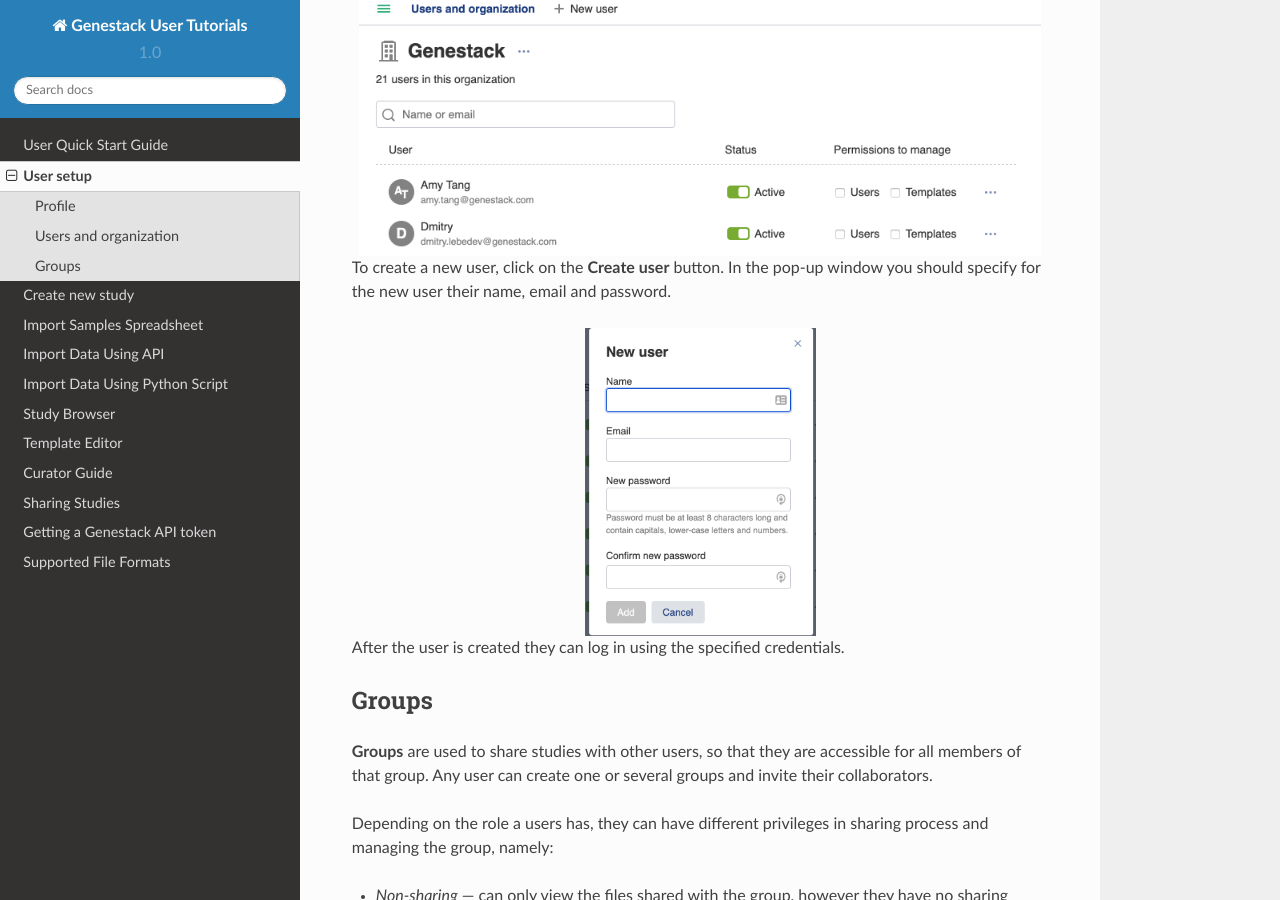
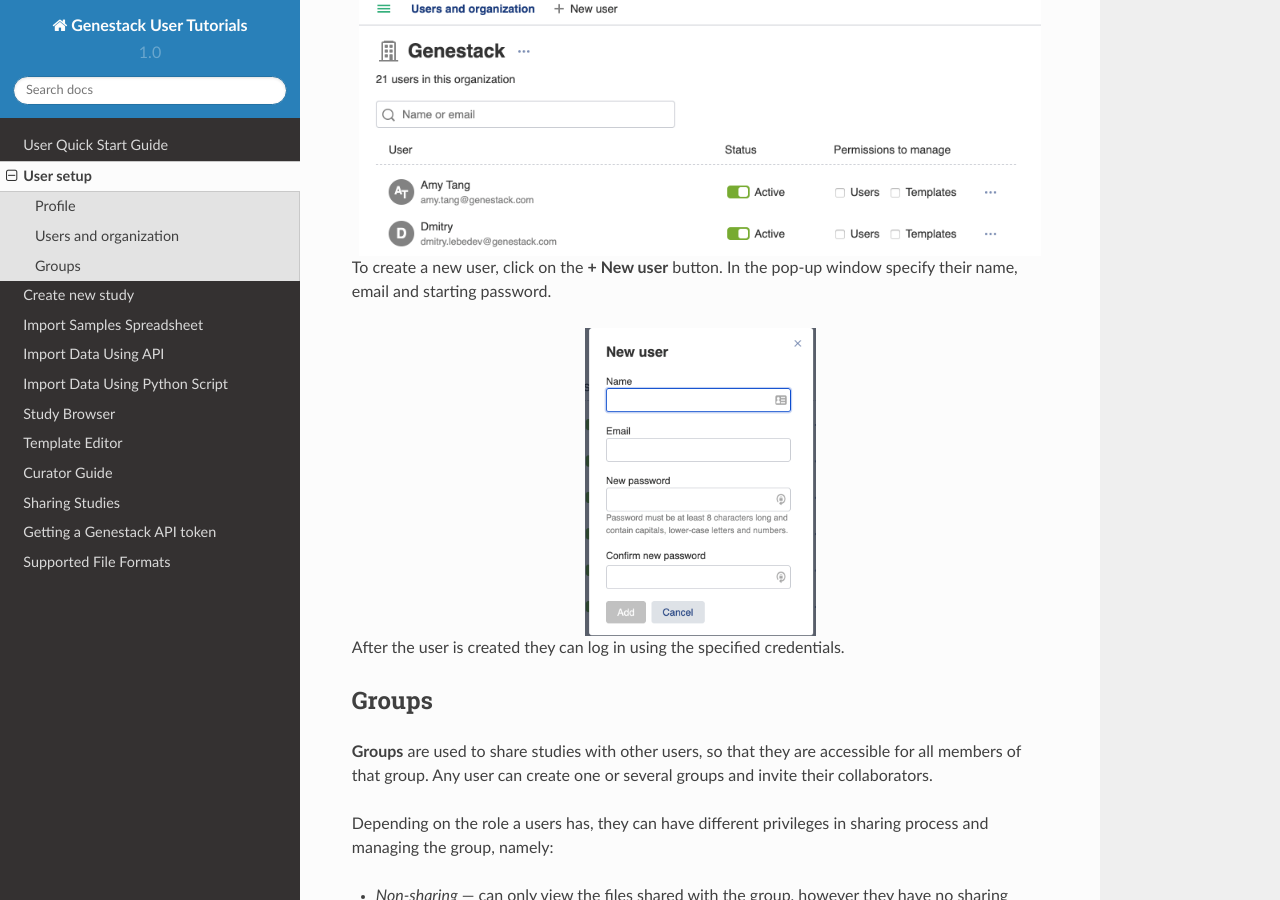
Before and after one commit to genestack/user-guide, a Sphinx documentation site: the page built from source/doc-odm-user-guide/setup.rst, in a window 1280 px wide and 900 px high, scrolled down 2342 px. Built offline with Sphinx 7.4.7 and the Read the Docs theme 2.0.0, drawn with Linux system fonts in a browser that asks for light colours.

Commit message:
Update setup.rst

```diff
--- a/source/doc-odm-user-guide/setup.rst
+++ b/source/doc-odm-user-guide/setup.rst
@@ -47,8 +47,7 @@
    :scale: 40 %
    :align: center
 
-To create a new user, click on the **Create user** button. In the pop-up window you should specify for
-the new user their name, email and password.
+To create a new user, click on the **+ New user** button. In the pop-up window specify their name, email and starting password.
 
 .. image:: images/new-user_1_23.png
    :scale: 35 %
```
